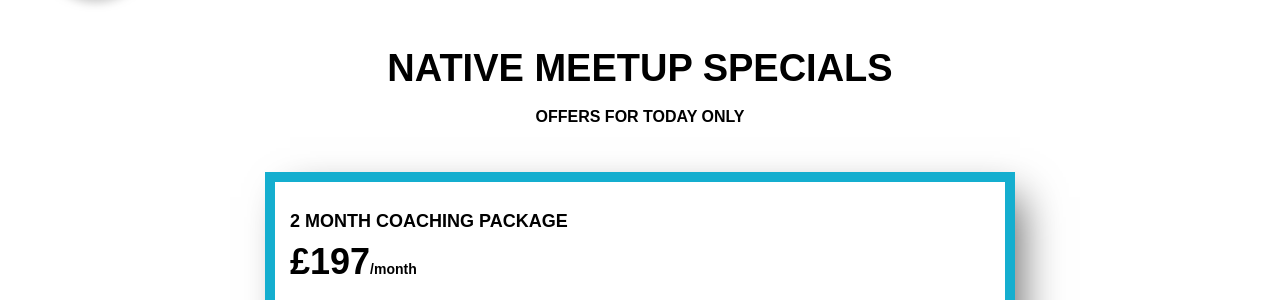
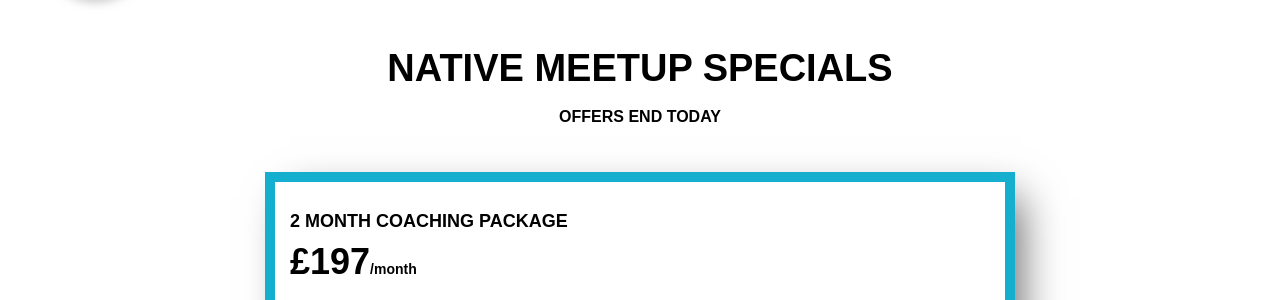
Before and after one commit to mlangsman/Coaching-Site, a Jekyll site: the page built from native-special.html, in a window 1280 px wide. Shown: the part 122-422 px from the top of the page. Built offline with Jekyll 4.4.1, drawn with Linux system fonts in a browser that asks for light colours; nearby versions of some CDN libraries.

Commit message:
Update copy

```diff
--- a/native-special.html
+++ b/native-special.html
@@ -8,7 +8,7 @@ title: Different Beat
 			<div class="col-2"></div>
 			<div class="col d-flex justify-content-center mt-5 flex-column">
 				<h1 class="centered">Native meetup specials</h1>
-				<h3 class="centered mt-3">Offers for today only</h3>
+				<h3 class="centered mt-3">Offers end today</h3>
 				<!-- <p class="centered mt-4">You’ve taken the first step towards making remarkable changes in your music and your life. I’ll be in touch shortly with a few questions about you and your music.</p>
 				<p  class="centered mt-4">I can’t wait to start helping you on your creative journey.</p>-->
 
```
